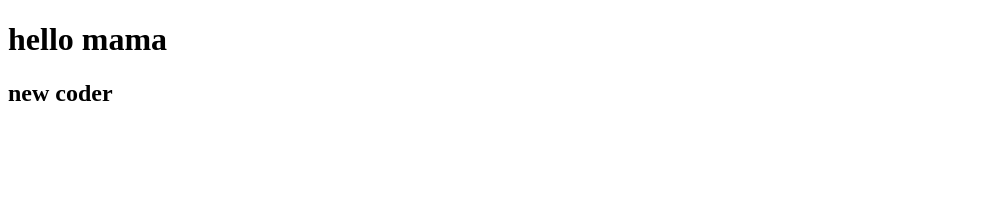
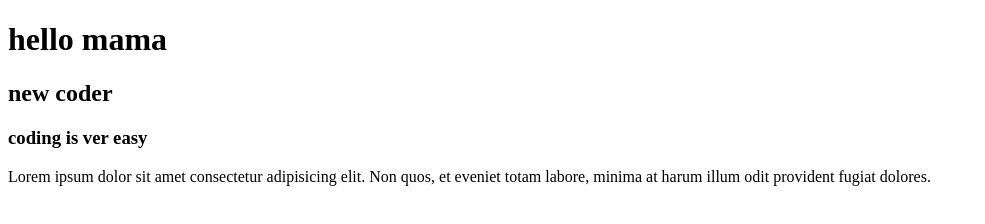
Before and after one commit to sabbirpboss/my-first-repo, a plain HTML site: page index.html in a window 1280 px wide. Shown: the whole page, without its empty margins (0-985 px from the left). Drawn offline with Linux system fonts and the light colour scheme.

Commit message:
header and paragraph tag added

```diff
--- a/index.html
+++ b/index.html
@@ -1,13 +1,18 @@
 <!DOCTYPE html>
 <html lang="en">
-<head>
-    <meta charset="UTF-8">
-    <meta http-equiv="X-UA-Compatible" content="IE=edge">
-    <meta name="viewport" content="width=device-width, initial-scale=1.0">
+  <head>
+    <meta charset="UTF-8" />
+    <meta http-equiv="X-UA-Compatible" content="IE=edge" />
+    <meta name="viewport" content="width=device-width, initial-scale=1.0" />
     <title>my first repo</title>
-</head>
-<body>
+  </head>
+  <body>
     <h1>hello mama</h1>
     <h2>new coder</h2>
-</body>
+    <h3>coding is ver easy</h3>
+    <p>
+      Lorem ipsum dolor sit amet consectetur adipisicing elit. Non quos, et
+      eveniet totam labore, minima at harum illum odit provident fugiat dolores.
+    </p>
+  </body>
 </html>
```
